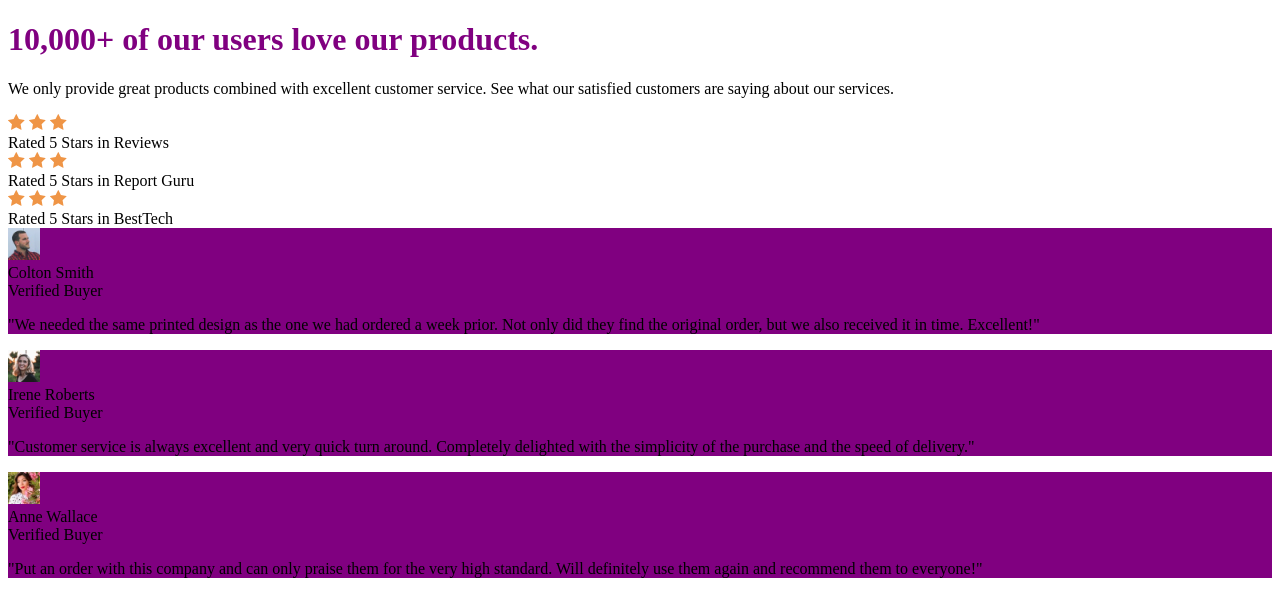
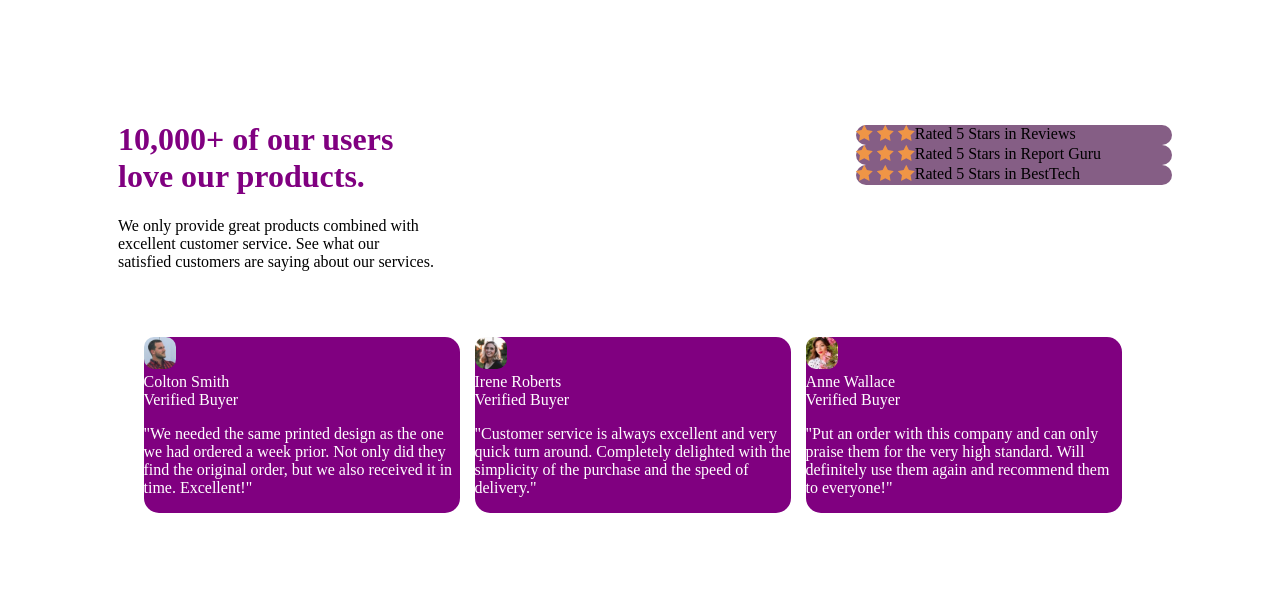
Before and after one commit to iamshashanksharma/social-proof-ui, a plain HTML site: page index.html in a window 1280 px wide. Drawn offline with Linux system fonts and the light colour scheme.

Commit message:
Added styles to rating , styled about-site-section margin , general padding in website

```diff
--- a/index.html
+++ b/index.html
@@ -7,37 +7,40 @@
     <link rel="stylesheet" href="style.css">
 </head>
 <body>
+    <div class="main">
         <div class="about-site-section">
             <h1>  10,000+ of our users love our products.</h1>
             <p>We only provide great products combined with excellent customer service.
                 See what our satisfied customers are saying about our services.</p>
         </div>
         <div class="rating-container">
-    <div>
+        <div class="rating-1">
             <div class="icon-star-image">
                 <img src="/assets/icon-star.svg" alt="star-icon">
                 <img src="/assets/icon-star.svg" alt="star-icon">
                 <img src="/assets/icon-star.svg" alt="star-icon">
             </div>
-        Rated 5 Stars in Reviews
+            <div>Rated 5 Stars in Reviews</div>
         </div>
-    <div>
+        <div class="rating-2">
             <div class="icon-star-image">
                 <img src="/assets/icon-star.svg" alt="star-icon">
                 <img src="/assets/icon-star.svg" alt="star-icon">
                 <img src="/assets/icon-star.svg" alt="star-icon">
             </div>
-        Rated 5 Stars in Report Guru
+            <div>Rated 5 Stars in Report Guru</div>
         </div>
-    <div>
+        <div class="rating-3">
             <div class="icon-star-image">
                 <img src="/assets/icon-star.svg" alt="star-icon">
                 <img src="/assets/icon-star.svg" alt="star-icon">
                 <img src="/assets/icon-star.svg" alt="star-icon">
             </div>
-        Rated 5 Stars in BestTech
+            <div>Rated 5 Stars in BestTech</div>
         </div>
         </div>
+    </div>
+
     <div class="review-containers">
         <div class="reviews-container-1">
             <div class="image-reviews">
--- a/style.css
+++ b/style.css
@@ -3,9 +3,39 @@ h1{
 }
 .reviews-container-1,.reviews-container-2,.reviews-container-3{
     background-color:purple;
+    margin-right:15px;
+    width:25%;
+    border-radius:15px;
+    color:white;
 }
 
 .image-reviews img{
    width:32px;
    height:32px;
+   border-radius:10px;
 }
+.review-containers{
+    display:flex;
+    justify-content:center;
+
+}
+.main{
+    display:flex;
+    justify-content: space-between;
+    margin-top:100px;
+    margin-left:110px;
+    margin-right:100px;
+    margin-bottom:50px;
+}
+.about-site-section{
+    width:30%;
+}
+.rating-container{
+    width:30%;
+    padding-top:25px;
+}
+.rating-1,.rating-2,.rating-3{
+    display:flex;
+    background-color:rgb(133, 94, 133);
+    border-radius:10px;
+}
```
Lines whose indentation alone changed are shown as unchanged.
